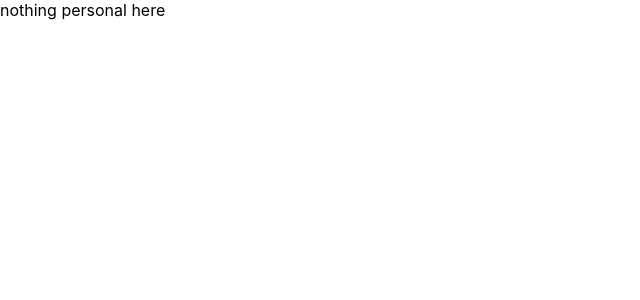
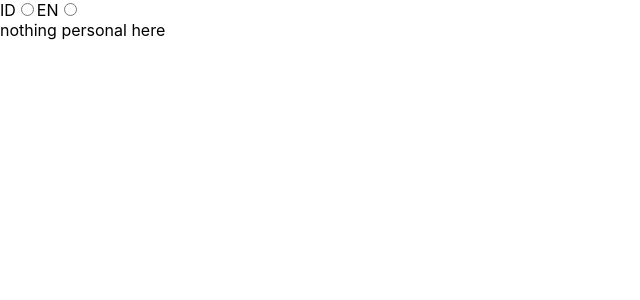
Before and after one commit to dhanusaputra/personal-website, a React (Create React App) app: page / in a window 1280 px wide. Shown: the top 300 px of the page, without its empty margins (0-640 px from the left). Built offline with nearby package versions, Linux system fonts and the light colour scheme; the HTML template or start-up script is replaced by a standard one.

Commit message:
add component langfilter

```diff
--- a/src/App.js
+++ b/src/App.js
@@ -1,9 +1,11 @@
 import React from 'react'
 import { BrowserRouter } from 'react-router-dom'
+import LangFilter from './components/LangFilter'
 
 const App = () => {
   return (
     <BrowserRouter basename='/'>
+      <LangFilter />
       <div>nothing personal here</div>
     </BrowserRouter>
   )
--- /dev/null
+++ b/src/components/LangFilter.js
@@ -0,0 +1,18 @@
+import React from 'react'
+import { langChange } from '../reducers/langReducer'
+import { useDispatch } from 'react-redux'
+
+const LangFilter = () => {
+  const dispatch = useDispatch()
+
+  return (
+    <div>
+      ID
+      <input type='radio' name='lang' onChange={() => dispatch(langChange('ID'))} />
+      EN
+      <input type='radio' name='lang' onChange={() => dispatch(langChange('EN'))} />
+    </div>
+  )
+}
+
+export default LangFilter
```
